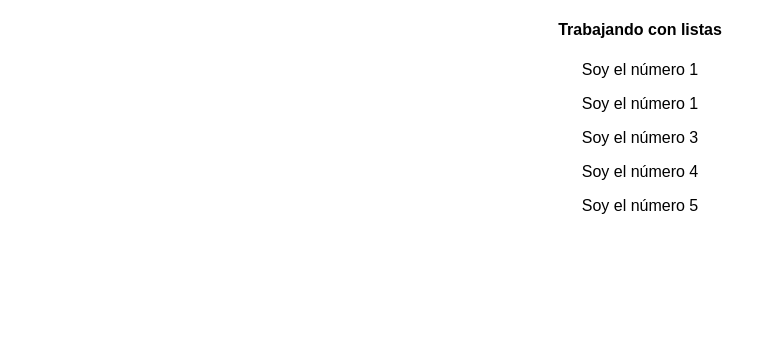
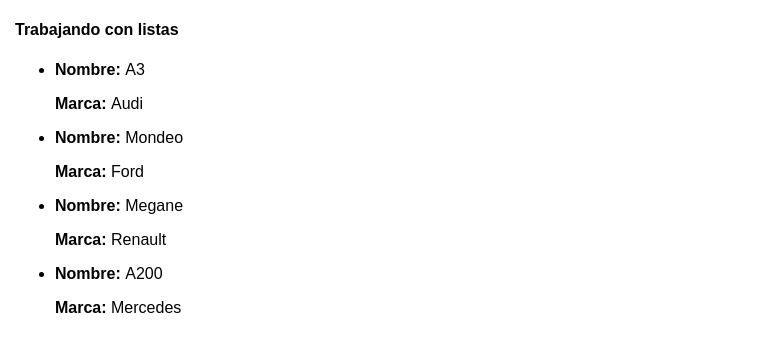
Before and after one commit to nechuba93/aprendereact, a React (Create React App) app: page / in a window 1280 px wide. Shown: the top 352 px of the page, without its empty margins (0-769 px from the left). Built offline with nearby package versions, Linux system fonts and the light colour scheme.

Commit message:
4:26 listas objetos

```diff
--- a/src/App.js
+++ b/src/App.js
@@ -1,15 +1,37 @@
 import React, { Component } from 'react';
+import cars from './data/cars.json'
 import './App.css';
+
+class CarItem extends Component {
+  render() {
+    const { car } = this.props
+
+    return (
+      <li key={car.id}>
+        <p><strong>Nombre: </strong>{car.name}</p>
+        <p><strong>Marca: </strong>{car.company}</p>
+      </li>
+    )
+  }
+
+}
+
 
 class App extends Component {
   render() {
-    const numbers = [1, 1, 3, 4, 5]
+
     return (
       <div className="App">
         <h4>Trabajando con listas</h4>
-        {numbers.map((number, index) => {
-            return <p key={index}>Soy el número {number}</p>
-        })}
+        <ul>
+          {
+            cars.map(car => {
+              return (
+               <CarItem car={car} />
+              )
+            })
+          }
+        </ul>
       </div>
     );
   }
--- /dev/null
+++ b/src/data/cars.json
@@ -0,0 +1,22 @@
+[
+  {
+    "id": "efe1a0cd-8353-4ba0-d4v3-30434c933298",
+    "name": "A3",
+    "company": "Audi"
+  },
+  {
+    "id": "9b9048ec-fff8-4bc5-m1k3-d0c65b83eb92",
+    "name": "Mondeo",
+    "company": "Ford"
+  },
+  {
+    "id": "f447e8a1-26a2-4e3a-p3n3-724e93fd4945",
+    "name": "Megane",
+    "company": "Renault"
+  },
+  {
+    "id": "52f1c5b7-14b5-41c0-t3t4-42ef853a7648",
+    "name": "A200",
+    "company": "Mercedes"
+  }
+]
--- a/src/index.css
+++ b/src/index.css
@@ -1,5 +1,6 @@
 body {
-  margin: 0;
+  margin: 0 0 0 15px;
   padding: 0;
   font-family: sans-serif;
+  text-align-last: left;
 }
```
